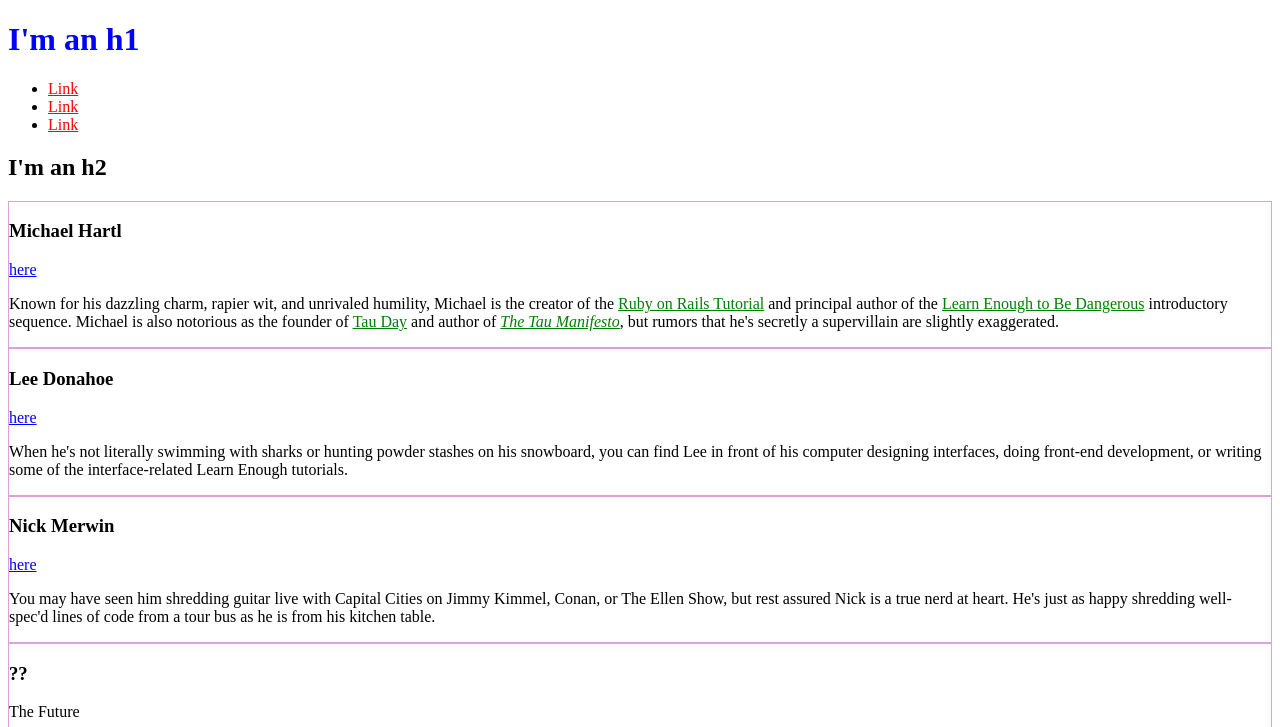
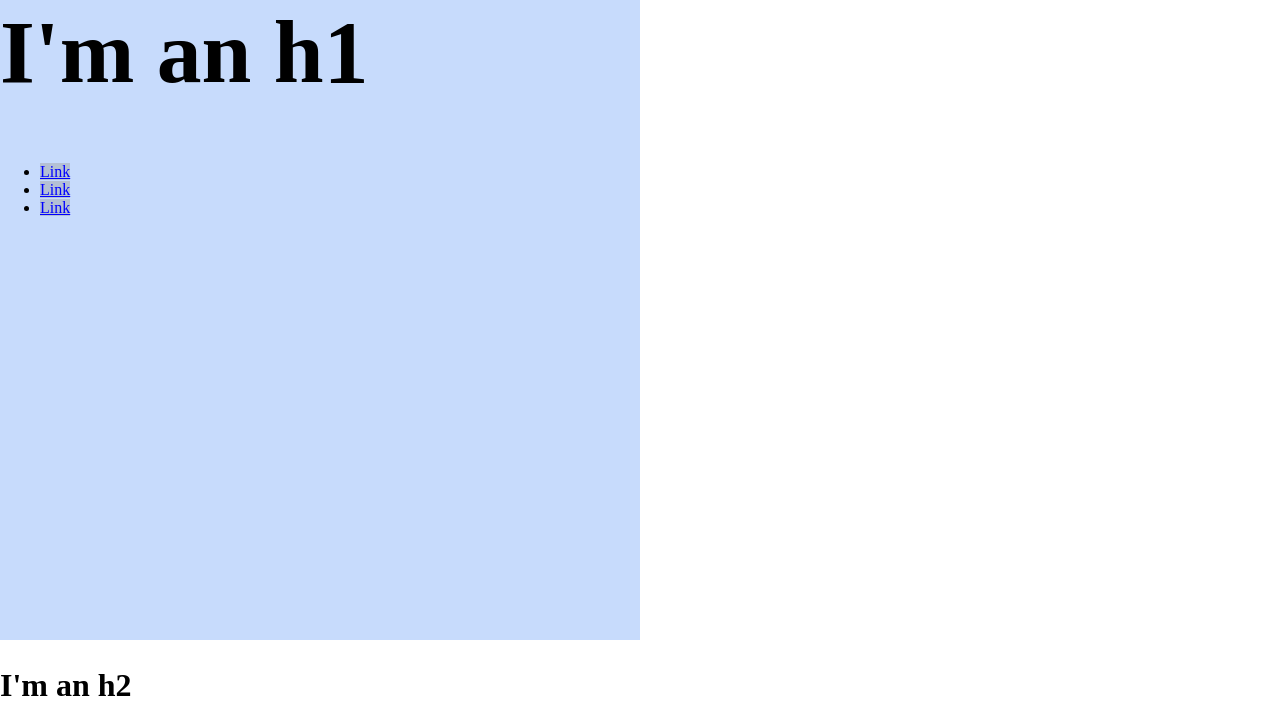
Before and after one commit to RidderFrederieke/ridderfrederieke.github.io, a plain HTML site: page index.html in a window 1280 px wide. Shown: the top 727 px of the page. Drawn offline with Linux system fonts and the light colour scheme.

Commit message:
add sizing and a hero

```diff
--- a/index.html
+++ b/index.html
@@ -5,45 +5,74 @@
         <meta charset="utf-8">
         <style>
             /* GLOBAL STYLES */
+            html, body {
+                margin: 0;
+                padding: 0;
+            }
             a {
-            color: red;
+                color: #ff0000;
+            }
+            h1 {
+                font-size: 7vw;
+                margin-top: 0;
+            }
+            h2 {
+                font-size: 32px;
+            }
+
+            /* HERO STYLES */
+            .full-hero {
+                background-color: #c7dbfc;
+                height: 50vw;
+                width: 50vw;
             }
 
             /* SOCIAL STYLES */
             .social-link {
-            color: blue;
+                background: rgba(150, 150, 150, 0.4);
+                color: #0000ff;
             }
 
             /* BIO STYLES */
-            div.bio-box {
-                border: 1px solid plum;
+            .bio-wrapper {
+                font-size: 24px;
             }
             .bio-box {
-            border: 1px solid black;
+                border: 1px solid #000000;
+                font-size: 1em;
+                width: 50%;
+            }
+            .bio-box h3 {
+                font-size: 1.5em;
+            }
+            .bio-copy {
+                font-size: 1em;
             }
             .bio-copy a {
-            color: green;
+                color: #108050;
             }
 
         </style>
     </head>
     <body>
-        <h1 class="social-link">I'm an h1</h1>
-
+        <div class="full-hero hero-home">
+            <h1>I'm an h1</h1>
             <ul>
                 <li>
-                <a href="https://example.com/">Link</a>
+                    <a href="https://example.com/" class="social-link">Link</a>
                 </li>
                 <li>
-                <a href="https://example.com/">Link</a>
+                    <a href="https://example.com/" class="social-link">Link</a>
                 </li>
                 <li>
-                <a href="https://example.com/">Link</a>
+                    <a href="https://example.com/" class="social-link">Link</a>
                 </li>
             </ul>
+        </div>
 
         <h2>I'm an h2</h2>
 
+        <div class="bio-wrapper">
             <div class="bio-box">
                 <h3>Michael Hartl</h3>
                 <a href="https://twitter.com/mhartl" class="social-link">here</a>
@@ -96,5 +125,6 @@
                 The Future
                 </p>
             </div>
+        </div>
     </body>
 </html>
```
Lines whose indentation alone changed are shown as unchanged.
